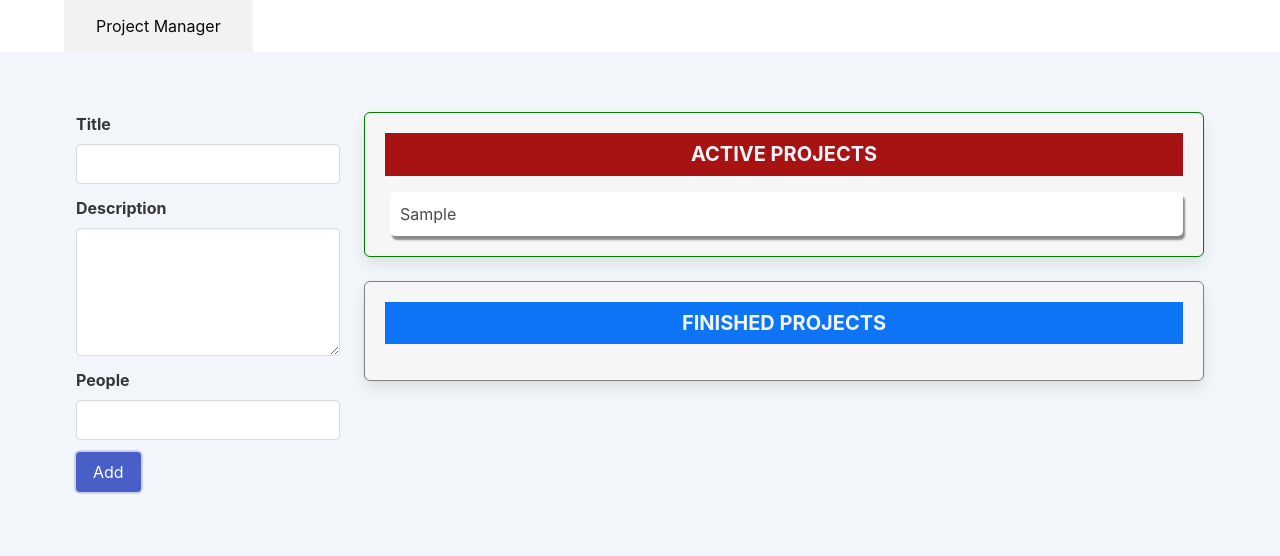
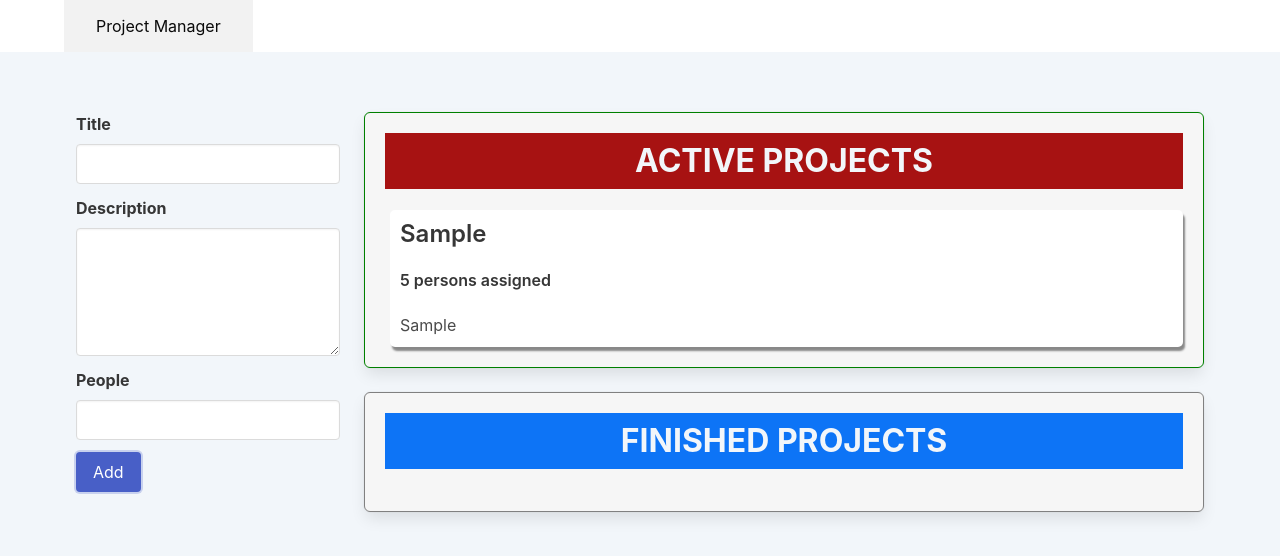
Before and after one commit to sazzad88/project-management-drag-drop, a plain HTML site: page index.html in a window 1280 px wide. Both pictures are taken after typing "Sample", "Sample", "5" into the empty fields and a click on the button "Add". Drawn offline with nearby package versions, Linux system fonts and the light colour scheme.

Commit message:
all info shown properly

```diff
--- a/app.js
+++ b/app.js
@@ -106,6 +106,30 @@ var Component = /** @class */ (function () {
     };
     return Component;
 }());
+var ProjectItem = /** @class */ (function (_super) {
+    __extends(ProjectItem, _super);
+    function ProjectItem(hostId, project) {
+        var _this = _super.call(this, "single-project", hostId, false, project.id) || this;
+        _this.project = project;
+        _this.configure();
+        _this.renderContent();
+        return _this;
+    }
+    Object.defineProperty(ProjectItem.prototype, "persons", {
+        get: function () {
+            return this.project.people === 1 ? "1 person" : this.project.people + " persons";
+        },
+        enumerable: false,
+        configurable: true
+    });
+    ProjectItem.prototype.configure = function () { };
+    ProjectItem.prototype.renderContent = function () {
+        this.element.querySelector("h4").textContent = this.project.title;
+        this.element.querySelector("h5").textContent = this.persons + " assigned";
+        this.element.querySelector("p").textContent = this.project.description;
+    };
+    return ProjectItem;
+}(Component));
 var ProjectList = /** @class */ (function (_super) {
     __extends(ProjectList, _super);
     function ProjectList(type) {
@@ -122,9 +146,7 @@ var ProjectList = /** @class */ (function (_super) {
         eL.innerHTML = "";
         for (var _i = 0, _a = this.assignedProjects; _i < _a.length; _i++) {
             var prjItem = _a[_i];
-            var listItem = document.createElement("li");
-            listItem.textContent = prjItem.title;
-            eL.appendChild(listItem);
+            new ProjectItem(this.element.querySelector("ul").id, prjItem);
         }
     };
     ProjectList.prototype.configure = function () {
--- a/index.html
+++ b/index.html
@@ -25,6 +25,13 @@
       </div>
     </nav>
     <section class="container">
+      <template id="single-project">
+        <li>
+          <h4 class="title is-4"></h4>
+          <h5 class="title is-6"></h5>
+          <p></p>
+        </li>
+      </template>
       <template id="project-input">
         <form>
           <div class="field">
@@ -59,7 +66,7 @@
       <template id="project-list">
         <div class="box content projects">
           <header>
-            <h3 class="title is-5"></h3>
+            <h3 class="title is-3"></h3>
           </header>
           <ul></ul>
         </div>
```
Also changed, not shown: app.ts (+25 -4 lines).
